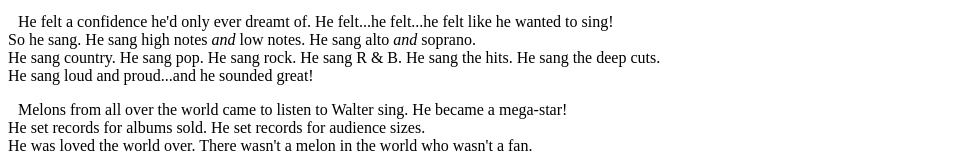
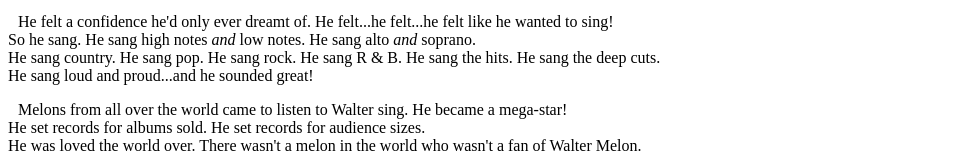
Before and after one commit to Comcast-Round-3-2021-2022/js-assignment-4-html-me-something-mhilt200, a website: page index.html in a window 1280 px wide. Shown: the part 3099-3267 px from the top of the page, without its empty margins (0-963 px from the left). Drawn offline with Linux system fonts and the light colour scheme.

Commit message:
added entities

```diff
--- a/index.html
+++ b/index.html
@@ -131,7 +131,7 @@
             <p>
                Melons from all over the world came to listen to Walter sing. He became a mega-star! <br>
                He set records for albums sold. He set records for audience sizes. <br>
-               He was loved the world over. There wasn't a melon in the world who wasn't a fan.
+               He was loved the world over. There wasn't a melon in the world who wasn't a fan of Walter Melon.
             </p>
 
             <img id = "singingMelon" src="images/singingMelon.jpg" width="300" height="300"><img src="images/applause.jpg" width="600" height="300">
```
